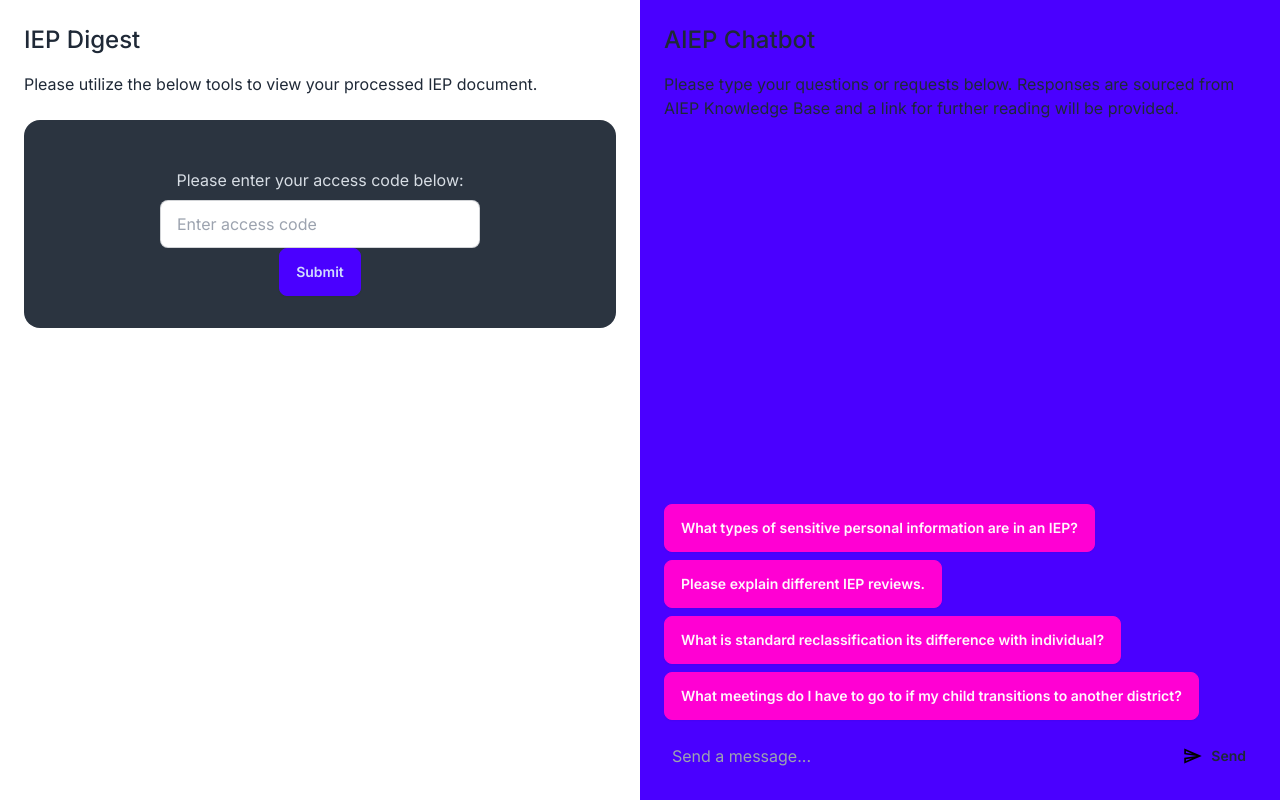
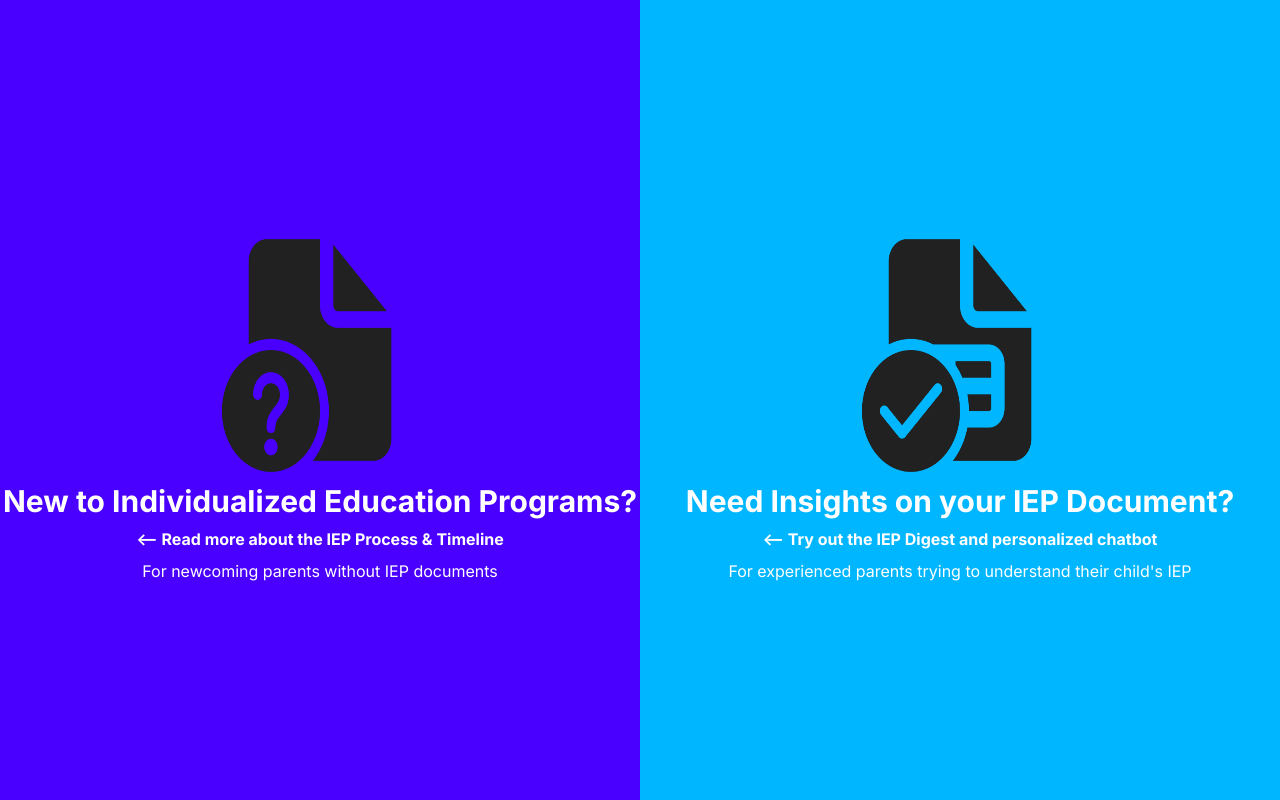
Before and after one commit to xuhongkang/aiep-frontend-dev, a Next.js app: page /en in a window 1280 px wide. Built offline with nearby package versions, Linux system fonts and the light colour scheme.

Commit message:
beta 3.0

```diff
--- a/src/app/[locale]/page.tsx
+++ b/src/app/[locale]/page.tsx
@@ -1,4 +1,4 @@
-import WorkspacePage from '@/components/WorkspacePage'
+import UserSelect from '@/components/UserSelect'
 import {useTranslations} from 'next-intl';
 import {unstable_setRequestLocale} from 'next-intl/server';
 
@@ -11,8 +11,6 @@ export default function Home({params: {locale}}: Props) {
   const t = useTranslations('Workspace');
 
   return (
-    <div className='flex flex-col items-start'>
-      <WorkspacePage botText={t('BotText')} userText={t('UserText')} askText={t('AskText')} promptText={t('PromptText')} inputText={t("InputText")} translationText={t('TranslationText')}/>
-    </div>
+    <UserSelect/>
   );
 }
--- /dev/null
+++ b/src/app/[locale]/workspace/page.tsx
@@ -0,0 +1,18 @@
+import WorkspacePage from '@/components/WorkspacePage'
+import {useTranslations} from 'next-intl';
+import {unstable_setRequestLocale} from 'next-intl/server';
+
+type Props = {
+  params: {locale: string};
+};
+
+export default function Workspace({params: {locale}}: Props) {
+  unstable_setRequestLocale(locale);
+  const t = useTranslations('Workspace');
+
+  return (
+    <div className='flex flex-col items-start'>
+      <WorkspacePage botText={t('BotText')} userText={t('UserText')} askText={t('AskText')} promptText={t('PromptText')} inputText={t("InputText")} translationText={t('TranslationText')}/>
+    </div>
+  );
+}
--- a/src/components/TranslationPage.js
+++ b/src/components/TranslationPage.js
@@ -244,7 +244,7 @@ export default function TranslationPage() {
                 </div>
                 <input type="radio" name="my_tabs_1" role="tab" className="tab justify-start" aria-label="Download" />
                 <div role="tabpanel" className="tab-content p-5 h-screen overflow-auto flex-none">
-                    <iframe className='iframe h-full' src={`/iep_translated.pdf`} type="application/pdf" width='100%' height='100%' loading="lazy"/>
+                    <iframe className='iframe h-full' src={`https://aiep-files.s3.amazonaws.com/raw/1.pdf`} type="application/pdf" width='100%' height='100%' loading="lazy"/>
                 </div>
             </div>)}
         </div>
--- /dev/null
+++ b/src/components/UserSelect.js
@@ -0,0 +1,37 @@
+'use client'
+import Link from "next/link";
+import {useRouter} from '@/navigation';
+
+
+export default function UserSelect() {
+    const router = useRouter();
+
+    function navigateToWorkspace() {
+        router.push('/workspace');
+    }
+
+    return (
+    <div className="flex flex-wrap h-screen">
+        {/* Left Side */}
+        <div className="w-full md:w-1/2 h-full bg-primary flex items-center justify-center cursor-pointer">
+          <Link className='w-full' href="https://iep-kb-24839890c1f5.herokuapp.com/en/quickstart/IEP_quickstart" passHref>
+            <div className="text-white flex flex-col items-center justify-center w-full h-screen">
+                <img alt="New to IEP" src="/images/newcoming.png" className="w-1/3 h-1/3"/>
+                <header className="font-bold text-3xl mb-2">New to Individualized Education Programs?</header>
+                <h2 className="font-bold mb-2">{"<--   Read more about the IEP Process & Timeline"}</h2>
+                <p>For newcoming parents without IEP documents</p>
+            </div>
+          </Link>
+        </div>
+
+        {/* Right Side */}
+        <div className="w-full md:w-1/2 h-full bg-info flex items-center justify-center cursor-pointer" onClick={navigateToWorkspace}>
+            <div className="text-white flex flex-col items-center justify-center w-full h-screen">
+                <img alt="New to IEP" src="/images/experienced.png" className="w-1/3 h-1/3"/>
+                <header className="font-bold text-3xl mb-2">Need Insights on your IEP Document?</header>
+                <h2 className="font-bold mb-2">{"<--   Try out the IEP Digest and personalized chatbot"}</h2>
+                <p>For experienced parents trying to understand their child's IEP</p>
+            </div>
+        </div>
+      </div>);
+}
--- a/src/components/chatbot/Chatbot.jsx
+++ b/src/components/chatbot/Chatbot.jsx
@@ -31,7 +31,6 @@ export default function Home() {
   };
 
   return (
-    <>
     <main className="flex bg-primary h-screen flex-col items-center justify-center">
       <section className='flex flex-col h-full rounded-md p-2 md:p-6'>
       <div className='pb-6'>
@@ -61,6 +60,5 @@ export default function Home() {
         </form>
       </section>
     </main>
-    </>
   )
 }
```
Also changed, not shown: public/images/experienced.png (added), public/images/newcoming.png (added).
